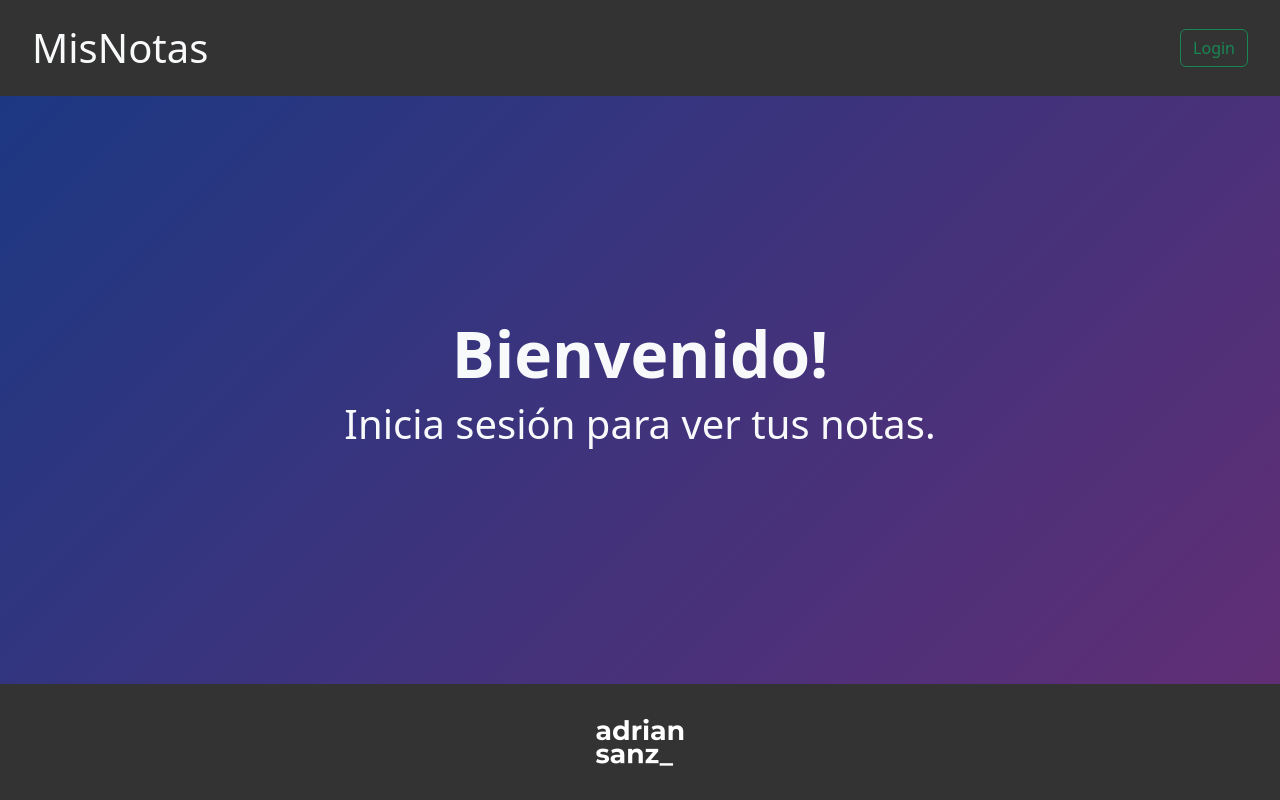
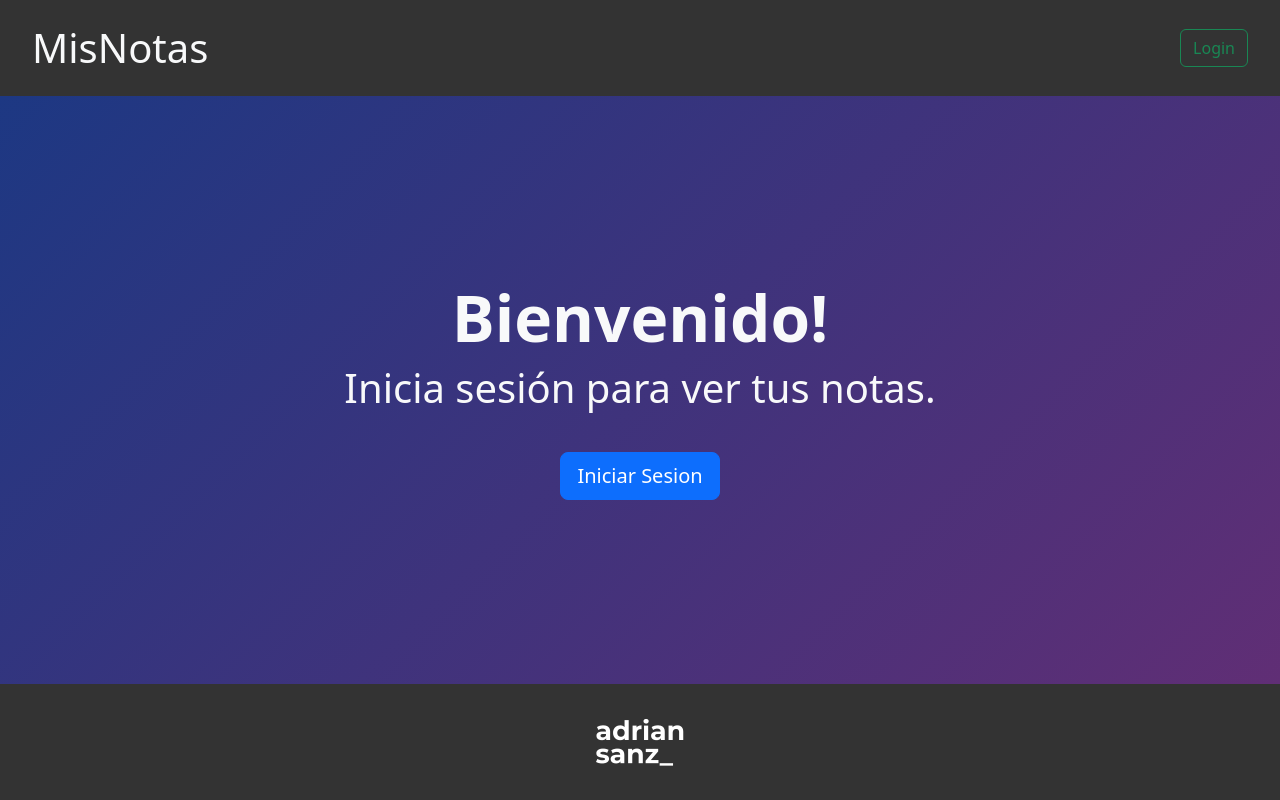
Before and after one commit to adrianssanz/notasFrontend, an Angular app: page / in a window 1280 px wide. Built offline with nearby package versions, Linux system fonts and the light colour scheme; no server answers.

Commit message:
Mejorada la página de bienvenida con un botón de inicio de sesión y ajustes en el diseño

```diff
--- a/src/app/components/welcome/welcome.component.html
+++ b/src/app/components/welcome/welcome.component.html
@@ -1,4 +1,5 @@
-<div class="text-center text-light">
-    <h2 class="display-3 fw-bold">Bienvenido!</h2>
-    <p class="display-6">Inicia sesión para ver tus notas.</p>
+<div class="h-100 d-flex flex-column align-items-center justify-content-center text-light">
+  <h2 class="display-3 fw-bold">Bienvenido!</h2>
+  <p class="display-6">Inicia sesión para ver tus notas.</p>
+<a routerLink="/login" class="btn btn-primary w-auto mt-4 btn-lg">Iniciar Sesion</a>
 </div>
--- a/src/app/components/welcome/welcome.component.ts
+++ b/src/app/components/welcome/welcome.component.ts
@@ -1,8 +1,9 @@
 import { Component } from '@angular/core';
+import { RouterModule } from '@angular/router';
 
 @Component({
   selector: 'app-welcome',
-  imports: [],
+  imports: [RouterModule],
   templateUrl: './welcome.component.html',
   styleUrl: './welcome.component.css'
 })
```
